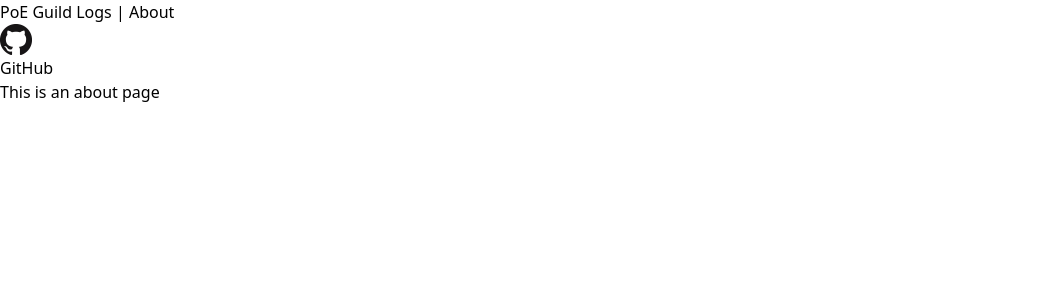
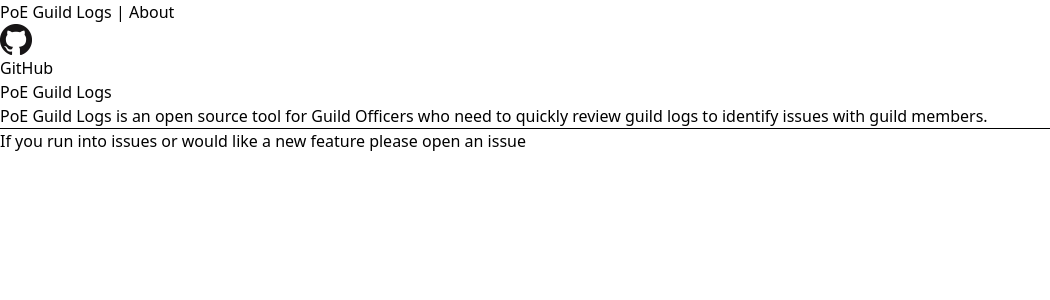
Before and after one commit to pxslip/poe-guild-logs, a Vue app: page /about in a window 1280 px wide. Shown: the top 300 px of the page, without its empty margins (0-1050 px from the left). Built offline with nearby package versions, Linux system fonts and the light colour scheme.

Commit message:
Actually add an about page

```diff
--- a/src/views/About.vue
+++ b/src/views/About.vue
@@ -1,5 +1,16 @@
 <template>
   <div class="about">
-    <h1>This is an about page</h1>
+    <h1>PoE Guild Logs</h1>
+    <p>
+      PoE Guild Logs is an open source tool for Guild Officers who need to quickly review guild logs to identify issues
+      with guild members.
+    </p>
+    <hr class="my-4" />
+    <p>
+      If you run into issues or would like a new feature please
+      <a href="https://github.com/pxslip/poe-guild-logs/issues" class="text-blue-700 hover:text-blue-500">
+        open an issue
+      </a>
+    </p>
   </div>
 </template>
```
